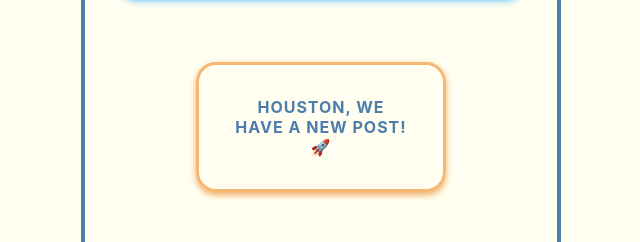
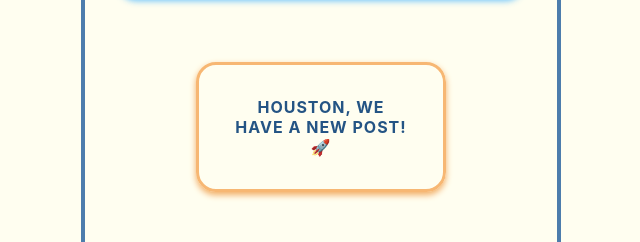
Before and after one commit to fac20/Week9-DEKN, a website with bundled scripts: page index.html in a window 1280 px wide. Shown: the part 1003-1245 px from the top of the page, without its empty margins (319-959 px from the left). Built offline with nearby package versions, Linux system fonts and the light colour scheme; no server answers.

Commit message:
Contrast ratio fixed

```diff
--- a/style.css
+++ b/style.css
@@ -248,7 +248,7 @@ form button:active {
 	width: 250px;
 	border: 3px solid var(--button-color);
 	background: transparent;
-	color: var(--theme-blue-color);
+	color: hsl(210, 57%, 33%);
 	font-weight: bold;
 	font-size: 1rem;
 	box-shadow: 0 3px 6px hsl(31, 84%, 67%);
```
